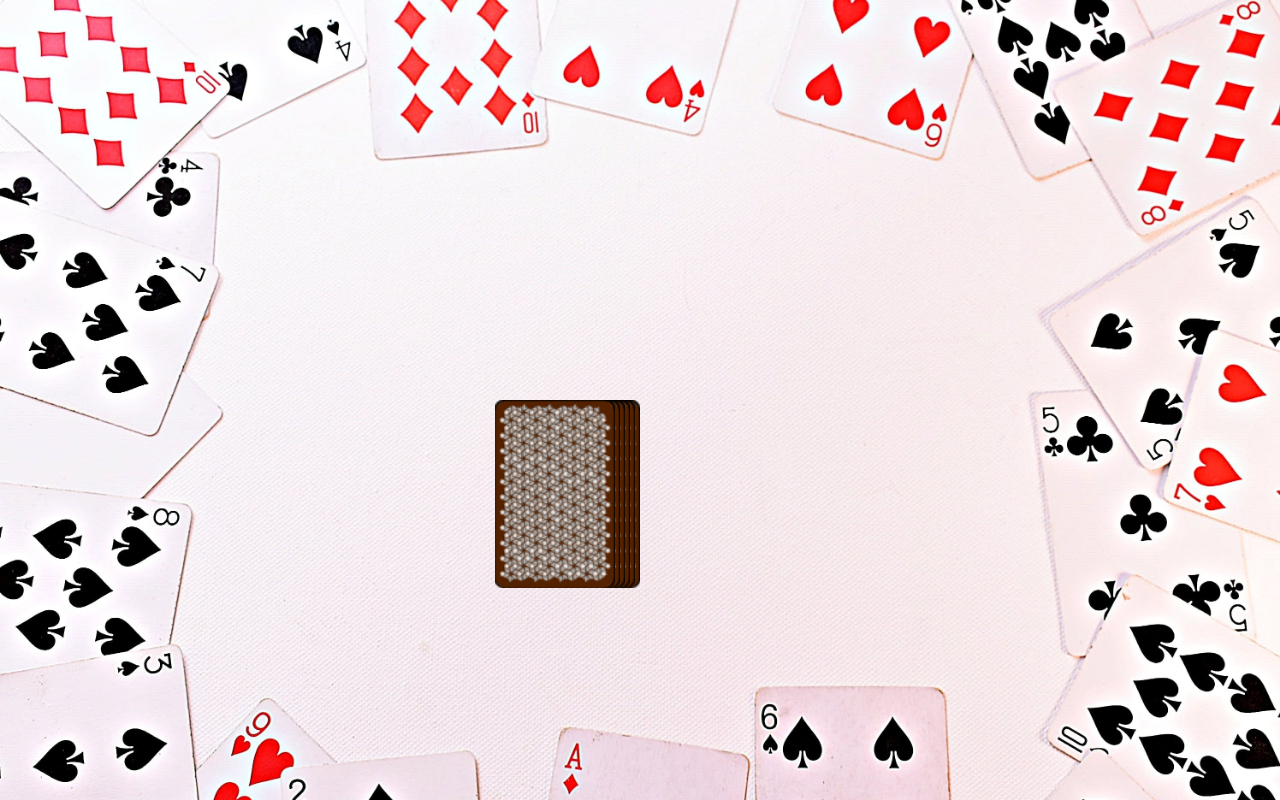
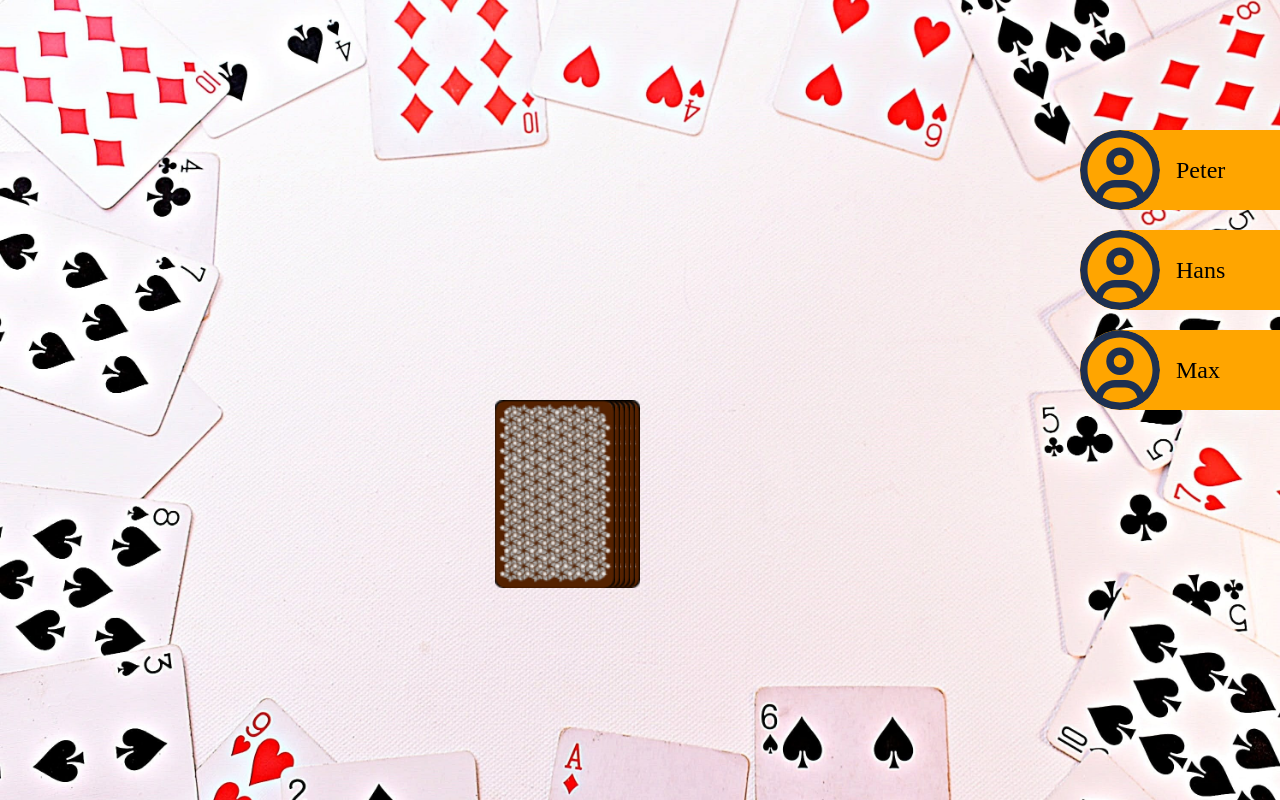
Before and after one commit to S-KerimTasci/ringoffire, an Angular app in the folder ringoffire/: page /game in a window 1280 px wide. Built offline with nearby package versions, Linux system fonts and the light colour scheme.

Commit message:
display players

```diff
--- a/ringoffire/src/app/app.module.ts
+++ b/ringoffire/src/app/app.module.ts
@@ -5,12 +5,14 @@ import { AppRoutingModule } from './app-routing.module';
 import { AppComponent } from './app.component';
 import { StartScreenComponent } from './start-screen/start-screen.component';
 import { GameComponent } from './game/game.component';
+import { PlayerComponent } from './player/player.component';
 
 @NgModule({
   declarations: [
     AppComponent,
     StartScreenComponent,
-    GameComponent
+    GameComponent,
+    PlayerComponent
   ],
   imports: [
     BrowserModule,
--- a/ringoffire/src/app/game/game.component.html
+++ b/ringoffire/src/app/game/game.component.html
@@ -1,3 +1,5 @@
+<app-player *ngFor="let player of game.players ; let i = index;" [ngStyle]="{'top.px' : 130 + i * 100}" style="top: 100px;" [name] = player class="player-position"></app-player>
+
 <div class="field">
 
     <div class="card-stack">
--- a/ringoffire/src/app/game/game.component.scss
+++ b/ringoffire/src/app/game/game.component.scss
@@ -57,3 +57,8 @@
         transform: scale(1) translateY(-170px) translateX(160px) rotate(-10deg);
     }
 }
+
+.player-position{
+    position: absolute;
+    right: 0;
+}
--- a/ringoffire/src/app/models/game.ts
+++ b/ringoffire/src/app/models/game.ts
@@ -1,5 +1,5 @@
 export class Game{
-    public players: string[] = [];
+    public players: string[] = ['Peter', 'Hans', 'Max'];
     public stack: string[]  = [];
     public playedCards: string[]  = [];
     public currentPlayer: number  = 0;
--- /dev/null
+++ b/ringoffire/src/app/player/player.component.html
@@ -0,0 +1,4 @@
+<div class="player">
+    <img src="./../../assets/img/player.svg">
+    <span>{{ name }}</span>
+</div>
--- /dev/null
+++ b/ringoffire/src/app/player/player.component.scss
@@ -0,0 +1,18 @@
+.player{
+    display: flex;
+    align-items: center;
+    font-size: 24px;
+    gap: 16px;
+    background-color: orange;
+    width: 200px;
+
+    border-top-left-radius: 50px;
+    border-bottom-left-radius: 50px;
+
+    img{
+        width: 80px;
+        height: 80px;
+        object-fit: cover;
+        border-radius: 50%;
+    }
+}
--- /dev/null
+++ b/ringoffire/src/app/player/player.component.ts
@@ -0,0 +1,11 @@
+import { Component, Input } from '@angular/core';
+
+@Component({
+  selector: 'app-player',
+  templateUrl: './player.component.html',
+  styleUrl: './player.component.scss'
+})
+export class PlayerComponent {
+  @Input () name;
+
+}
```
Also changed, not shown: ringoffire/src/assets/img/player.svg (added), 1 other file (tests, documents, lock files or other folders).
